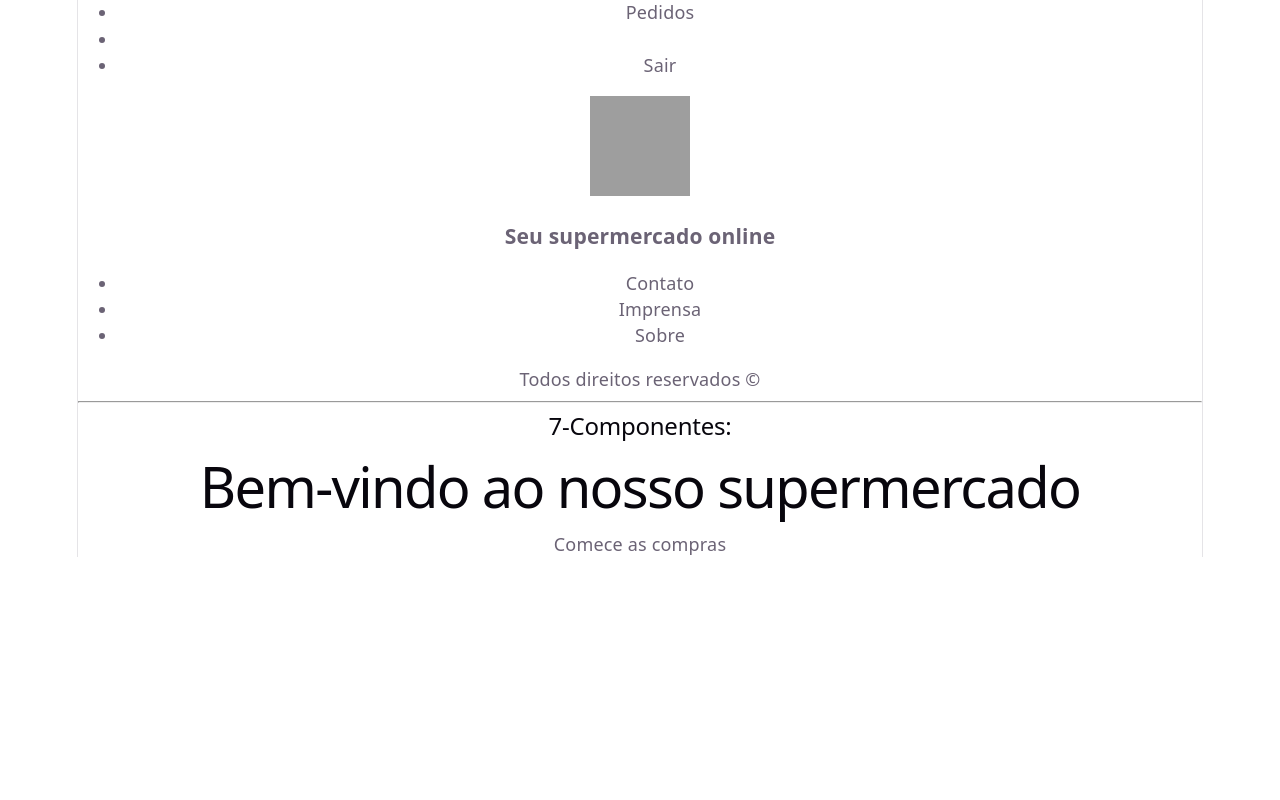
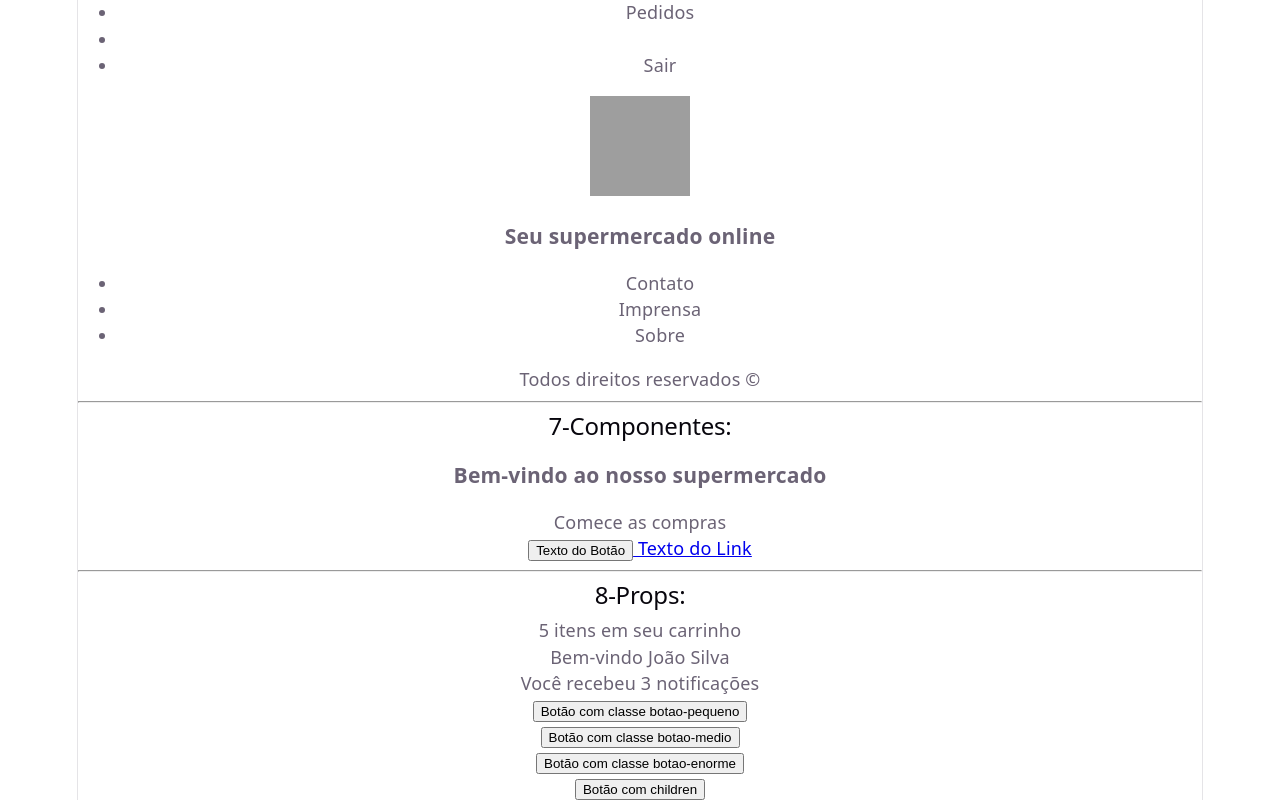
Before and after one commit to Josinaldo-Jr/devStart, a React (Vite) app in the folder Fase 1/react-fase1/: page / in a window 1280 px wide. Shown: the part 430-1230 px from the top of the page. Before the commit the page ends 987 px from the top, so only its background shows below. Built offline with nearby package versions, Linux system fonts and the light colour scheme; grey boxes are pictures that could not be loaded.

Commit message:
feat: add new components for props practice and update App structure

```diff
--- a/Fase 1/react-fase1/src/App.jsx
+++ b/Fase 1/react-fase1/src/App.jsx
@@ -3,6 +3,7 @@
 import ExpressoesJSX from './pages/ExpressoesJSX';
 import PraticaJSX from './pages/PraticaJSX';
 import Componentes from './pages/Componentes';
+import PraticaProps from './pages/Props';
 
 
 
@@ -19,6 +20,8 @@
       <PraticaJSX />
       <hr />
       <Componentes />
+      <hr />
+      <PraticaProps />
     </div>
   );
 }
--- a/Fase 1/react-fase1/src/components/PraticaComponentes/Heroi.jsx
+++ b/Fase 1/react-fase1/src/components/PraticaComponentes/Heroi.jsx
@@ -2,7 +2,7 @@
 
   return (
     <>
-    <h1> Bem-vindo ao nosso supermercado </h1>
+    <h3> Bem-vindo ao nosso supermercado </h3>
     <p> Comece as compras </p>
     </>
   );
--- /dev/null
+++ b/Fase 1/react-fase1/src/components/PraticaComponentes/MultiComponentes.jsx
@@ -0,0 +1,9 @@
+export function Botao() {
+  return <button> Texto do Botão </button>;
+}
+
+export function Link() {
+  return <a href="#"> Texto do Link </a>;
+}
+
+export default Botao;
--- /dev/null
+++ b/Fase 1/react-fase1/src/components/PraticaProps/Botao1.jsx
@@ -0,0 +1,19 @@
+function Botao(props) {
+
+ let classeFinal;
+
+    if (props.tamanho === "pequeno"){
+        classeFinal = "botao-pequeno";
+    } else if (props.tamanho === "enorme") {
+        classeFinal = "botao-enorme";
+    } else {
+        classeFinal = "botao-medio";
+    }
+
+    return (
+        <button className={classeFinal}>Botão com classe {classeFinal}</button>
+    );
+
+}
+
+export default Botao;
--- /dev/null
+++ b/Fase 1/react-fase1/src/components/PraticaProps/Botao2.jsx
@@ -0,0 +1,9 @@
+function Botao2 (props) {
+
+  return (
+    <button>{props.children}</button>
+  );
+
+}
+
+export default Botao2;
--- /dev/null
+++ b/Fase 1/react-fase1/src/components/PraticaProps/CarrinhoDeCompras.jsx
@@ -0,0 +1,9 @@
+function CarrinhoDeCompras(props) {
+
+  return (
+  <div>{props.contagem} itens em seu carrinho</div>
+  );
+
+}
+
+export default CarrinhoDeCompras;
--- /dev/null
+++ b/Fase 1/react-fase1/src/components/PraticaProps/MaisProps.jsx
@@ -0,0 +1,17 @@
+function BarraDeNavegacao(props) {
+
+   return (
+        <>
+        <div>
+        Bem-vindo {props.usuario.nome} {props.usuario.sobrenome}
+        </div>
+
+        <p>
+        Você recebeu {props.notificacoes.length} notificações
+        </p>
+        </>
+    );
+
+}
+
+export default BarraDeNavegacao;
--- a/Fase 1/react-fase1/src/pages/Componentes.jsx
+++ b/Fase 1/react-fase1/src/pages/Componentes.jsx
@@ -1,4 +1,6 @@
 import Heroi from '../components/PraticaComponentes/Heroi';
+import Botao from '../components/PraticaComponentes/MultiComponentes';
+import { Link } from '../components/PraticaComponentes/MultiComponentes';
 
 
 function Componentes() {
@@ -8,7 +10,8 @@
       <h2>7-Componentes:</h2>
 
       <Heroi />
-
+      <Botao />
+      <Link />
     </>
   );
 }
--- /dev/null
+++ b/Fase 1/react-fase1/src/pages/Props.jsx
@@ -0,0 +1,25 @@
+import CarrinhoDeCompras from "../components/PraticaProps/CarrinhoDeCompras";
+import BarraDeNavegacao from "../components/PraticaProps/MaisProps";
+import Botao from "../components/PraticaProps/Botao1";
+import Botao2 from "../components/PraticaProps/Botao2";
+
+function PraticaProps() {
+
+  return (
+    <>
+      <h2>8-Props:</h2>
+
+        <CarrinhoDeCompras contagem={5}/>
+        <BarraDeNavegacao usuario={{nome: "João", sobrenome: "Silva"}} notificacoes={["Notificação 1", "Notificação 2", "Notificação 3"]} />
+        <Botao tamanho="pequeno" />
+        <br />
+        <Botao tamanho="medio" />
+        <br />
+        <Botao tamanho="enorme" />
+        <br />
+        <Botao2>Botão com children</Botao2>
+    </>
+  );
+}
+
+export default PraticaProps;
```
